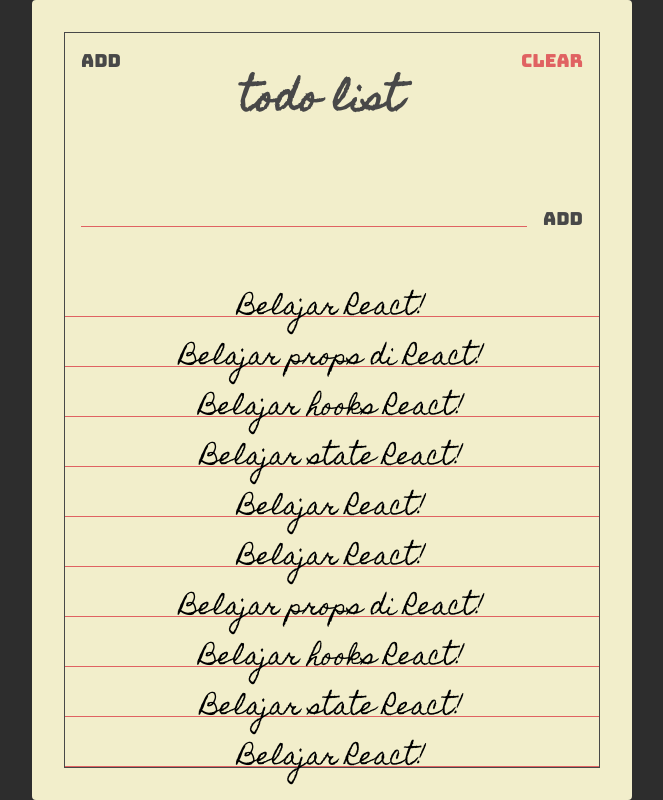
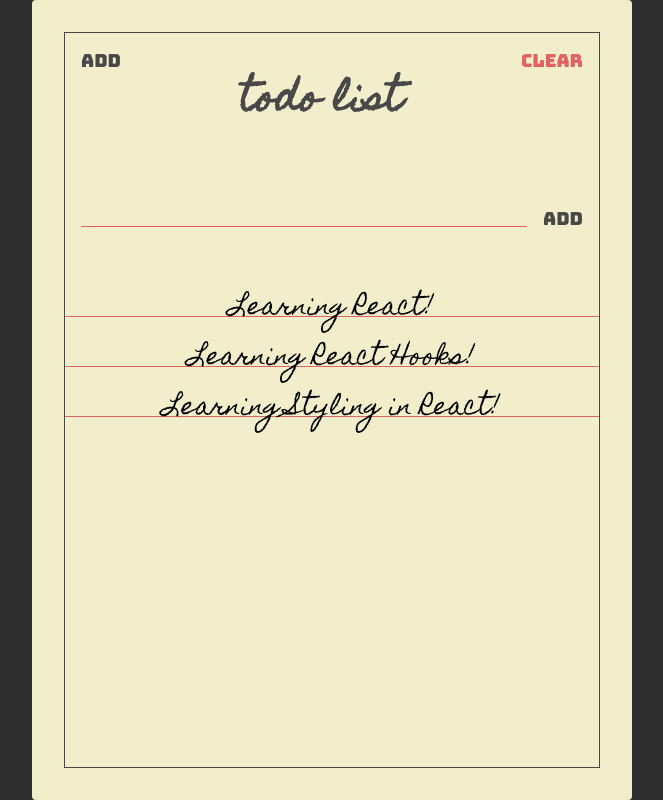
Before and after one commit to bannafi/react-todolist, a React (Create React App) app: page / in a window 1280 px wide. Shown: the whole page, without its empty margins (308-971 px from the left). Built offline with nearby package versions, Linux system fonts and the light colour scheme.

Commit message:
Todos & Todolist refactor

```diff
--- a/src/components/header.jsx
+++ b/src/components/header.jsx
@@ -2,10 +2,10 @@
 
 const Header = () => {
   return (
-    <section class="header">
-      <button class="header-btn main-black-color">Add</button>
-      <h1 class="header-title">Todo List</h1>
-      <button class="header-btn main-red-color">Clear</button>
+    <section className="header">
+      <button className="header-btn main-black-color">Add</button>
+      <h1 className="header-title">Todo List</h1>
+      <button className="header-btn main-red-color">Clear</button>
     </section>
   );
 };
--- a/src/components/todo.jsx
+++ b/src/components/todo.jsx
@@ -3,8 +3,8 @@
 
 const Todo = props => {
   return (
-    <div class="todo">
-      <span class="todo-text">{props.text}</span>
+    <div className="todo">
+      <span className="todo-text">{props.text}</span>
     </div>
   );
 };
--- a/src/components/todos.jsx
+++ b/src/components/todos.jsx
@@ -1,42 +1,10 @@
 import React from "react";
 import Todo from "./todo";
+import PropTypes from "prop-types";
 
-const Todos = () => {
-  const todos = [
-    {
-      text: "Belajar React!"
-    },
-    {
-      text: "Belajar props di React!"
-    },
-    {
-      text: "Belajar hooks React!"
-    },
-    {
-      text: "Belajar state React!"
-    },
-    {
-      text: "Belajar React!"
-    },
-    {
-      text: "Belajar React!"
-    },
-    {
-      text: "Belajar props di React!"
-    },
-    {
-      text: "Belajar hooks React!"
-    },
-    {
-      text: "Belajar state React!"
-    },
-    {
-      text: "Belajar React!"
-    }
-  ];
-
+const Todos = ({ todos }) => {
   return (
-    <section class="todos">
+    <section className="todos">
       {todos.map(todo => {
         return <Todo text={todo.text} />;
       })}
@@ -44,4 +12,11 @@
   );
 };
 
+Todos.propTypes = {
+  todos: PropTypes.arrayOf(
+    PropTypes.shape({
+      text: PropTypes.string
+    })
+  )
+};
 export default Todos;
--- a/src/pages/TodoList.jsx
+++ b/src/pages/TodoList.jsx
@@ -1,4 +1,4 @@
-import React from "react";
+import React, { useState } from "react";
 
 import Paper from "../components/paper";
 import Header from "../components/header";
@@ -6,11 +6,16 @@
 import Todos from "../components/todos";
 
 const TodoList = () => {
+  const [todos, setTodos] = useState([
+    { text: "Learning React!" },
+    { text: "Learning React Hooks!" },
+    { text: "Learning Styling in React!" }
+  ]);
   return (
     <Paper>
       <Header />
       <TodoForm />
-      <Todos />
+      <Todos todos={todos} />
     </Paper>
   );
 };
```
